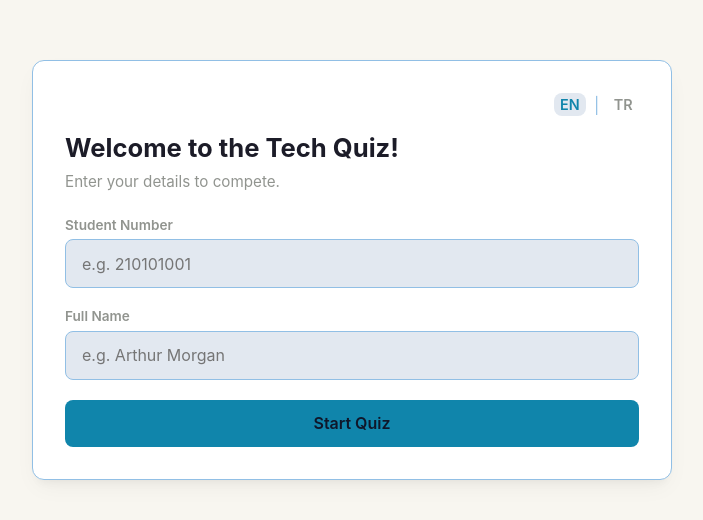
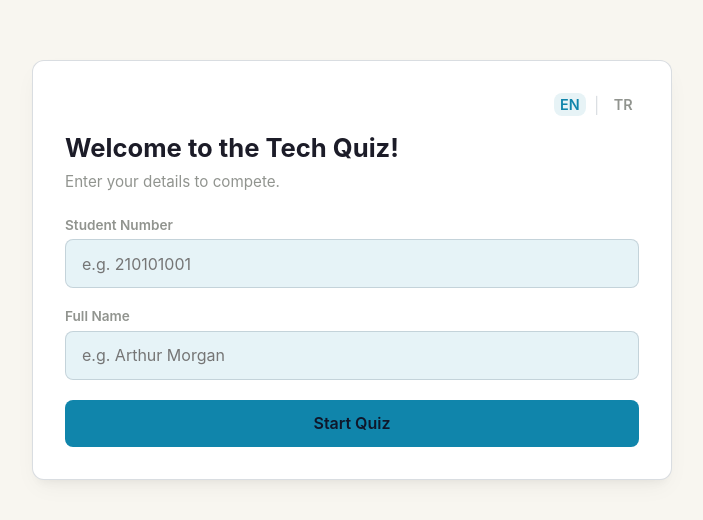
Before and after one commit to Dyenisus/Dyenisus.github.io, a plain HTML site: page index.html in a window 1280 px wide. Shown: the part 130-650 px from the top of the page, without its empty margins (288-991 px from the left). Drawn offline with Linux system fonts and the light colour scheme.

Commit message:
theme change 2

```diff
--- a/assets/css/theme.css
+++ b/assets/css/theme.css
@@ -4,18 +4,18 @@
    ========================================================================== */
 
 :root {
-  /* DARK THEME COLORS */
-  --bg-primary: #1c1c28;       /* App background (charcoal) */
-  --bg-surface: #06203a;       /* Card background (navy) */
-  --bg-surface-hover: #1085ab; /* Hover state for cards/buttons (cerulean) */
-  --text-main: #f8f6f0;        /* Main text color (off-white) */
-  --text-muted: #91948f;       /* Secondary text color (gray) */
-  --border-color: #1085ab;     /* Borders (cerulean) */
+  /* DARK THEME COLORS (Softer on the eyes) */
+  --bg-primary: #06203a;       /* App background (Deep Navy) */
+  --bg-surface: #1c1c28;       /* Card background (Charcoal) */
+  --bg-surface-hover: rgba(145, 191, 229, 0.1); /* Subtle light blue hover for options */
+  --text-main: #f8f6f0;        /* Main text color (Off-white) */
+  --text-muted: #91948f;       /* Secondary text color (Soft Gray) */
+  --border-color: rgba(248, 246, 240, 0.1); /* Subtle transparent borders */
 
-  --accent: #159da6;           /* Primary brand color (buttons, progress bar - turquoise) */
-  --accent-hover: #91bfe5;     /* Button hover color (light blue) */
+  --accent: #159da6;           /* Primary brand color (Turquoise for buttons) */
+  --accent-hover: #1085ab;     /* Button hover color (Cerulean) */
 
-  /* CORRECT/INCORRECT COLORS (Leave these as green/red or change if desired) */
+  /* CORRECT/INCORRECT COLORS */
   --correct: #22c55e;
   --correct-bg: rgba(34, 197, 94, 0.15);
   --incorrect: #ef4444;
@@ -24,24 +24,23 @@
   /* SIZING & SHADOWS */
   --radius-sm: 8px;
   --radius-md: 12px;
-  --shadow: 0 10px 25px -5px rgba(0, 0, 0, 0.3), 0 8px 10px -6px rgba(0, 0, 0, 0.3);
+  --shadow: 0 10px 25px -5px rgba(0, 0, 0, 0.4), 0 8px 10px -6px rgba(0, 0, 0, 0.4);
 }
 
 /*
   LIGHT THEME COLORS (Applied automatically if user's device is in Light Mode)
-  You can make these the same as dark theme if you want a forced dark theme.
 */
 @media (prefers-color-scheme: light) {
   :root {
-    --bg-primary: #f8f6f0;       /* Light app background (off-white) */
-    --bg-surface: #ffffff;       /* Card background (white) */
-    --bg-surface-hover: #e2e8f0; /* Hover state for cards/buttons */
-    --text-main: #1c1c28;        /* Main text color (charcoal) */
-    --text-muted: #91948f;       /* Secondary text color (gray) */
-    --border-color: #91bfe5;     /* Borders (light blue) */
+    --bg-primary: #f8f6f0;       /* Light app background (Off-white) */
+    --bg-surface: #ffffff;       /* Card background (White) */
+    --bg-surface-hover: rgba(16, 133, 171, 0.1); /* Subtle cerulean hover */
+    --text-main: #1c1c28;        /* Main text color (Charcoal) */
+    --text-muted: #91948f;       /* Secondary text color (Gray) */
+    --border-color: rgba(6, 32, 58, 0.15); /* Subtle navy borders */
 
-    --accent: #1085ab;           /* Primary brand color (cerulean) */
-    --accent-hover: #06203a;     /* Button hover color (navy) */
+    --accent: #1085ab;           /* Primary brand color (Cerulean) */
+    --accent-hover: #06203a;     /* Button hover color (Navy) */
 
     --correct-bg: #dcfce7;
     --incorrect-bg: #fee2e2;
```
